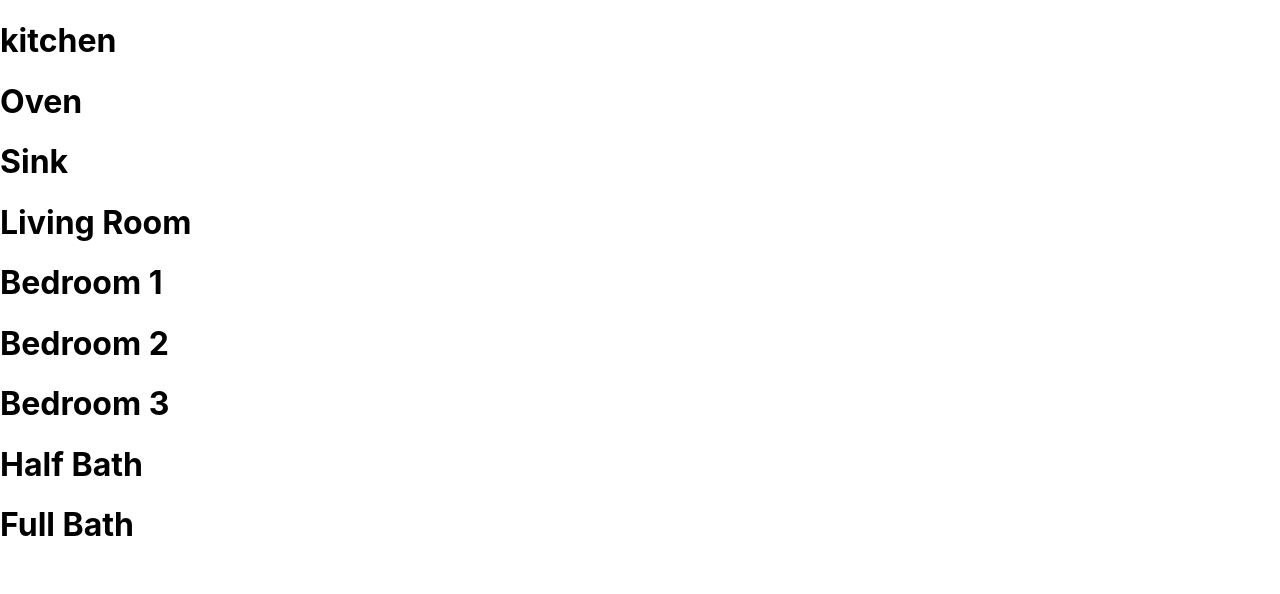
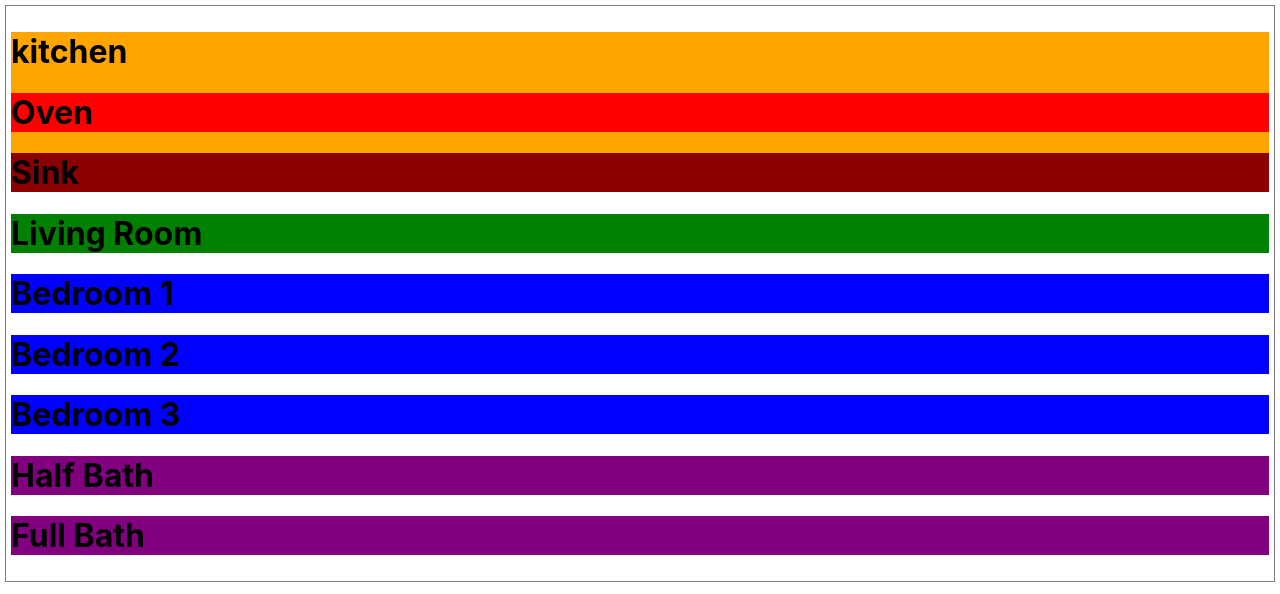
Before and after one commit to Jeremyhaglerr/floorplan-lab, a React (Create React App) app: page / in a window 1280 px wide. Shown: the top 594 px of the page. Built offline with nearby package versions, Linux system fonts and the light colour scheme.

Commit message:
provide base colors for styling all components

```diff
--- a/src/App.css
+++ b/src/App.css
@@ -1,38 +1,31 @@
-.App {
-  text-align: center;
-}
 
-.App-logo {
-  height: 40vmin;
-  pointer-events: none;
-}
 
-@media (prefers-reduced-motion: no-preference) {
-  .App-logo {
-    animation: App-logo-spin infinite 20s linear;
+  #floor-plan {
+    border: 1px solid grey;
+    margin: 5px;
+    padding: 5px;
   }
-}
 
-.App-header {
-  background-color: #282c34;
-  min-height: 100vh;
-  display: flex;
-  flex-direction: column;
-  align-items: center;
-  justify-content: center;
-  font-size: calc(10px + 2vmin);
-  color: white;
-}
+  #living-room{
+    background-color: green;
+  }
 
-.App-link {
-  color: #61dafb;
-}
+  .bedroom {
+    background-color: blue;
+  }
 
-@keyframes App-logo-spin {
-  from {
-    transform: rotate(0deg);
+  #kitchen{
+    background-color: orange;
   }
-  to {
-    transform: rotate(360deg);
+
+  #oven{
+    background-color: red;
   }
-}
+
+  #sink{
+background-color: darkred;
+  }
+
+  .bath{
+background-color: purple;
+  }
```
